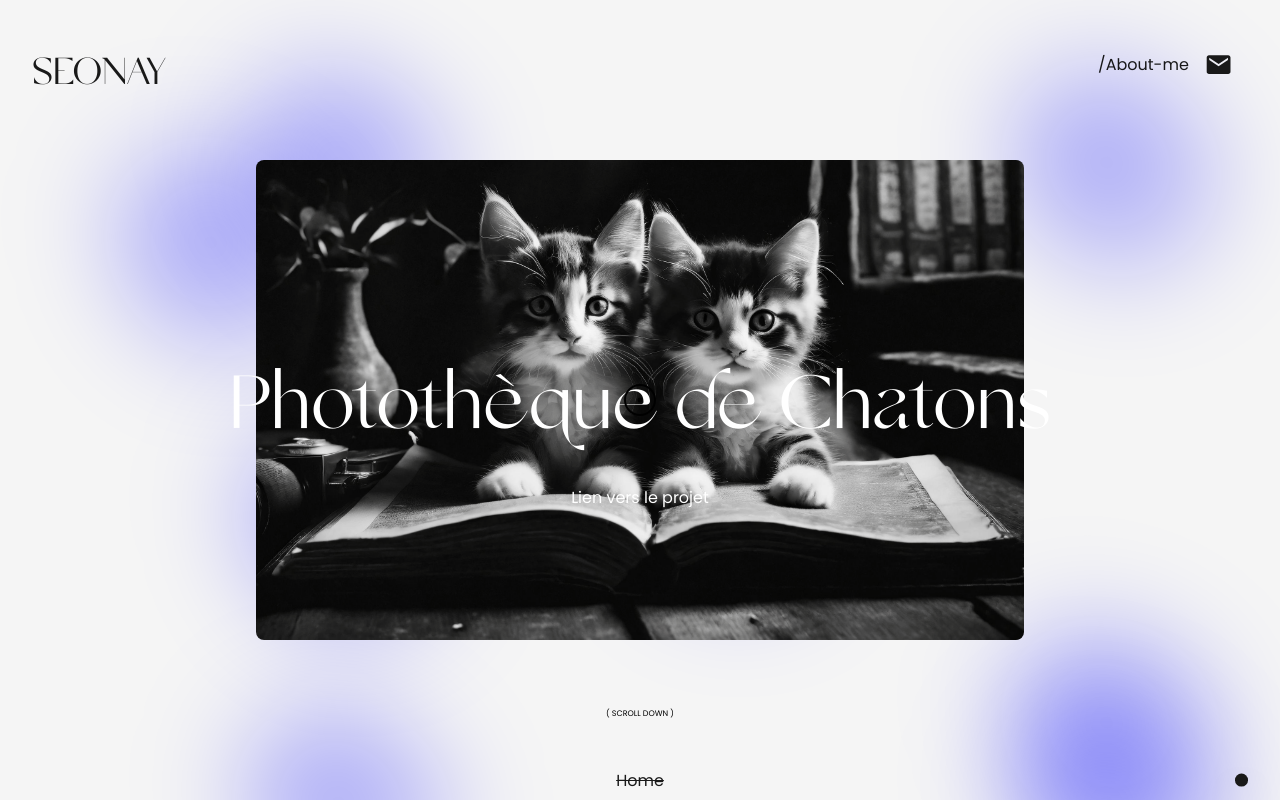
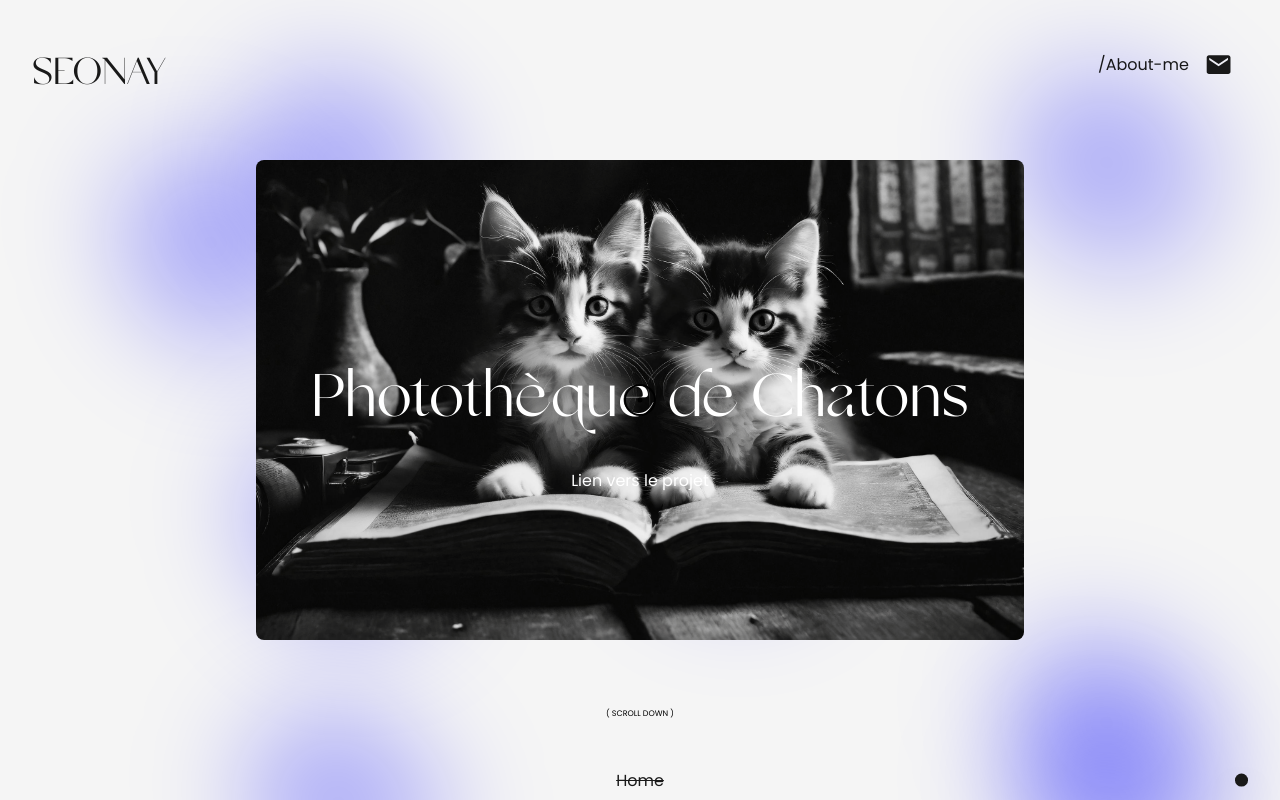
Before and after one commit to D-Seonay/portfolio-matheo-delaunay-2024, a React (Create React App) app: page / in a window 1280 px wide. Built offline with nearby package versions, Linux system fonts and the light colour scheme.

Commit message:
update little problem

```diff
--- a/src/component/Works.jsx
+++ b/src/component/Works.jsx
@@ -1,7 +1,7 @@
 import React from 'react';
 import useEmblaCarousel from 'embla-carousel-react';
 import { useTheme } from "./ThemeContext";
-import { EmblaMain, Embla, EmblaContainer, EmblaSlide, EmblaSlideImage, EmblaContent, EmblaSlideTitle, EmblaSlideLink, ScrollText, ProgressBar } from '../styles';
+import { EmblaMain, Embla, EmblaContainer, ScrollText, ProgressBar } from '../styles';
 import EmblaSlides from './EmblaCarousel';
 import { slidesData } from './slidesData';
 
--- a/src/component/slidesData.jsx
+++ b/src/component/slidesData.jsx
@@ -6,3 +6,11 @@ export const slidesData = [
 	{ title: "Pokedex", img: Pokedex, link: "/works/Pokedex" },
 	{ title: "Gestionnaire de Bibliothèque", img: GestionnaireDeBibliotheque, link: "/works/GestionnaireDeBibliotheque" }
 ];
+
+
+export const projectsData = [
+	{ title: "Photothèque de Chatons", image: Phototheque, role: "Développeur Front-End", link: "/works/Phototheque", date: "2021" },
+	{ title: "Card Flip Revise", image: CardFlipRevise, role: "Développeur Front-End", link: "/works/CardFlipRevise", date: "2021" },
+	{ title: "Pokedex", image: Pokedex, role: "Développeur Front-End", link: "/works/Pokedex", date: "2021" },
+	{ title: "Gestionnaire de Bibliothèque", image: GestionnaireDeBibliotheque, role: "Développeur Front-End", link: "/works/GestionnaireDeBibliotheque", date: "2021" }
+];
--- a/src/styles.js
+++ b/src/styles.js
@@ -289,7 +289,7 @@ export const EmblaContent = styled.div`
 `;
 
 export const EmblaSlideTitle = styled.h2`
-  font-size: 5rem;
+  font-size: 4rem;
   color: #fff;
   text-align: center;
   margin-bottom: 2rem;
```
